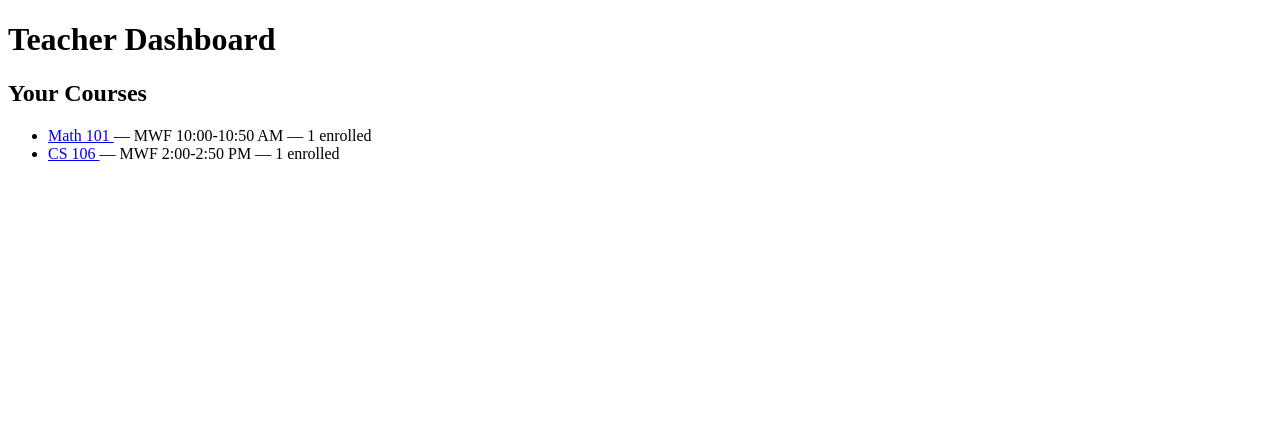
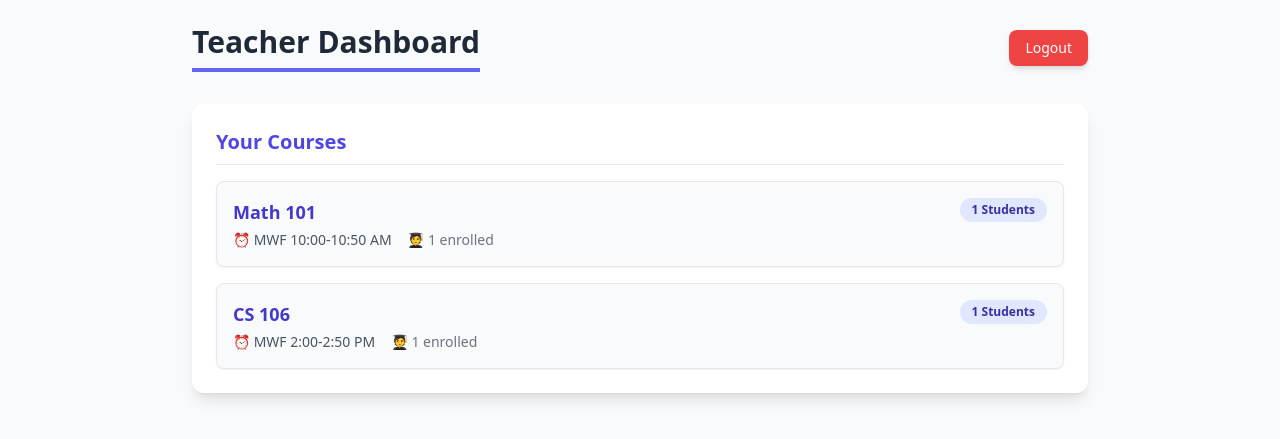
Before and after one commit to Aram04/CSE108-Lab-8, a Flask app: template templates/teacher_dashboard.html in a window 1280 px wide. Shown: the top 439 px of the page. Run offline with Flask 3, Linux system fonts and the light colour scheme; the template is opened without the code that fills it: values that come from a table or form of the project are taken from there, others are empty; some libraries are stand-ins or nearby versions.

Commit message:
styleing for teacher dashboard and added logout button for student dashboard

```diff
--- a/app.py
+++ b/app.py
@@ -3,8 +3,6 @@ from flask_sqlalchemy import SQLAlchemy
 from flask_admin import Admin
 from flask_admin.contrib.sqla import ModelView
 from extensions import db
-from sqlalchemy import event
-from werkzeug.security import generate_password_hash
 
 # App Setup
 app = Flask(__name__)
@@ -20,11 +18,7 @@ db.init_app(app)
 with app.app_context():
     from models import User, Course, Enrollment
     db.create_all()
-    #admin1 = User(username="admin1",realname="john administrator",
-    #              password_hash=generate_password_hash("pass",method='pbkdf2:sha256'),
-    #              user_type="admin")
-    #db.session.add(admin1)
-    #db.session.commit()
+    #admin1 = User(username="admin1",realname="john
 
 #  Admin-Only Access
 class AdminOnlyView(ModelView):
@@ -52,26 +46,12 @@ class AdminCourseView(AdminOnlyView):
             "page_size": 10
         }
     }
-class AdminUserView(AdminOnlyView):
-    # Columns to display in the list page
-    column_list = ["username", "realname", "user_type", "password_hash"]
-
-    # Fields allowed in the create/edit form
-    form_columns = ["username", "realname", "user_type", "password_hash", "courses_taught", "enrollments"]
-
-
-@event.listens_for(User.password_hash, 'set', retval=True)
-#hacky fix to hash passwords upon creation
-def hash_user_password(target, value, oldvalue, initiator):
-    if value != oldvalue:
-        return generate_password_hash(value, method='pbkdf2:sha256')
-    return value
 
 # Flask-Admin Setup
 admin = Admin(app, name='Admin Dashboard')#, template_mode='bootstrap4')
 #template_mode option does not work on tim's ver of flask-admin
 
-admin.add_view(AdminUserView(User, db.session))
+admin.add_view(AdminOnlyView(User, db.session))
 admin.add_view(AdminCourseView(Course, db.session))       # <-- teacher dropdown works now
 admin.add_view(AdminOnlyView(Enrollment, db.session))
 
@@ -130,12 +110,9 @@ def student_dashboard():
 
     courses = Course.query.all()
     my_enrollments = Enrollment.query.filter_by(student_id=g.user.id).all()
-    for i in courses:
-        x = 0#increment for each student found
-        for j in i.enrollments:
-            x += 1
-        i.cur_students = x#at end of loop modify cur_students
-        db.session.commit()
+    #x = 0
+    #for x in courses:
+    #    Enrollment.query.filter_by(course_id=x.id)
 
     for i in my_enrollments:#remove courses we're in
         courses.remove(Course.query.get(i.course_id))
@@ -149,7 +126,7 @@ def student_dashboard():
 
 
 # Enroll in a course
-@app.route("/enroll/<int:course_id>", methods=['GET','POST'])
+@app.route("/enroll/<int:course_id>", methods=['GET','DELETE'])
 def enroll(course_id):
     if not g.user or g.user.user_type != "student":
         return redirect("/login")
@@ -159,15 +136,13 @@ def enroll(course_id):
         course_id=course_id
     ).first()
 
-    course = Course.query.get(course_id)
-
     #NOT WORKING YET can't delete records
-    if(request.method == 'POST'):
+    if(request.method == 'DELETE'):
         db.session.delete(exists)
         db.session.commit()
 
     if(request.method == 'GET'):
-        if exists or course.cur_students >= course.max_students:
+        if exists:
             return redirect("/student")
 
         new_enroll = Enrollment(student_id=g.user.id, course_id=course_id, grade="N/A")
--- a/templates/teacher_dashboard.html
+++ b/templates/teacher_dashboard.html
@@ -2,23 +2,72 @@
 <html>
 <head>
     <title>Teacher Dashboard</title>
+    <script src="https://cdn.tailwindcss.com"></script>
+    <style>
+        /* Define the main indigo color for consistent branding */
+        .indigo-brand {
+            color: #4f46e5; /* Tailwind indigo-600 */
+        }
+        /* Define a background to match the admin/student dashboards */
+        body {
+            background-color: #f8fafc; /* Very light gray */
+        }
+    </style>
 </head>
-<body>
+<body class="p-6">
 
-<h1>Teacher Dashboard</h1>
-<h2>Your Courses</h2>
+    <div class="max-w-4xl mx-auto mb-8 flex justify-between items-center">
 
-<ul>
-{% for c in courses %}
-    <li>
-        <a href="/teacher/course/{{ c.id }}">
-            {{ c.name }}
+        <h1 class="text-3xl font-bold text-gray-800 border-b-4 border-indigo-500 pb-2 inline-block">
+            Teacher Dashboard
+        </h1>
+
+        <a href="/logout"
+           class="px-4 py-2 text-sm font-medium text-white bg-red-500 rounded-lg shadow-md
+                  hover:bg-red-600 transition duration-150 focus:outline-none focus:ring-2
+                  focus:ring-red-500 focus:ring-opacity-50">
+            Logout
         </a>
-        — {{ c.time }}
-        — {{ c.enrollments|length }} enrolled
-    </li>
-{% endfor %}
-</ul>
+    </div>
+
+    <div class="max-w-4xl mx-auto bg-white p-6 rounded-xl shadow-lg">
+        <h2 class="text-xl font-semibold indigo-brand mb-4 border-b pb-2">Your Courses</h2>
+
+        <div class="space-y-4">
+            {% for c in courses %}
+                <div class="bg-gray-50 border border-gray-200 rounded-lg p-4 shadow-sm hover:shadow-md transition duration-200">
+                    <div class="flex justify-between items-start">
+                        <div class="flex-grow">
+                            <a href="/teacher/course/{{ c.id }}" class="text-lg font-bold text-indigo-700 hover:text-indigo-900 transition duration-150">
+                                {{ c.name }}
+                            </a>
+                            <div class="text-sm text-gray-600 mt-1">
+                                <span class="mr-3">⏰ {{ c.time }}</span>
+                                <span class="font-medium text-gray-500">
+                                    🧑‍🎓 {{ c.enrollments|length }} enrolled
+                                </span>
+                            </div>
+                        </div>
+
+                        {% set enrollment_count = c.enrollments|length %}
+                        <div class="ml-4 px-3 py-1 text-xs font-semibold rounded-full
+                                    {% if enrollment_count == 0 %}
+                                        bg-yellow-100 text-yellow-800
+                                    {% else %}
+                                        bg-indigo-100 text-indigo-800
+                                    {% endif %}
+                                    ">
+                            {{ enrollment_count }} Students
+                        </div>
+                    </div>
+                </div>
+            {% endfor %}
+
+            {% if not courses %}
+                <p class="text-gray-500 italic p-4 text-center">You are not currently assigned to any courses.</p>
+            {% endif %}
+        </div>
+    </div>
 
 </body>
 </html>
```
Also changed, not shown: templates/student_dashboard.html (+9 -11 lines), instance/lab8.db.
